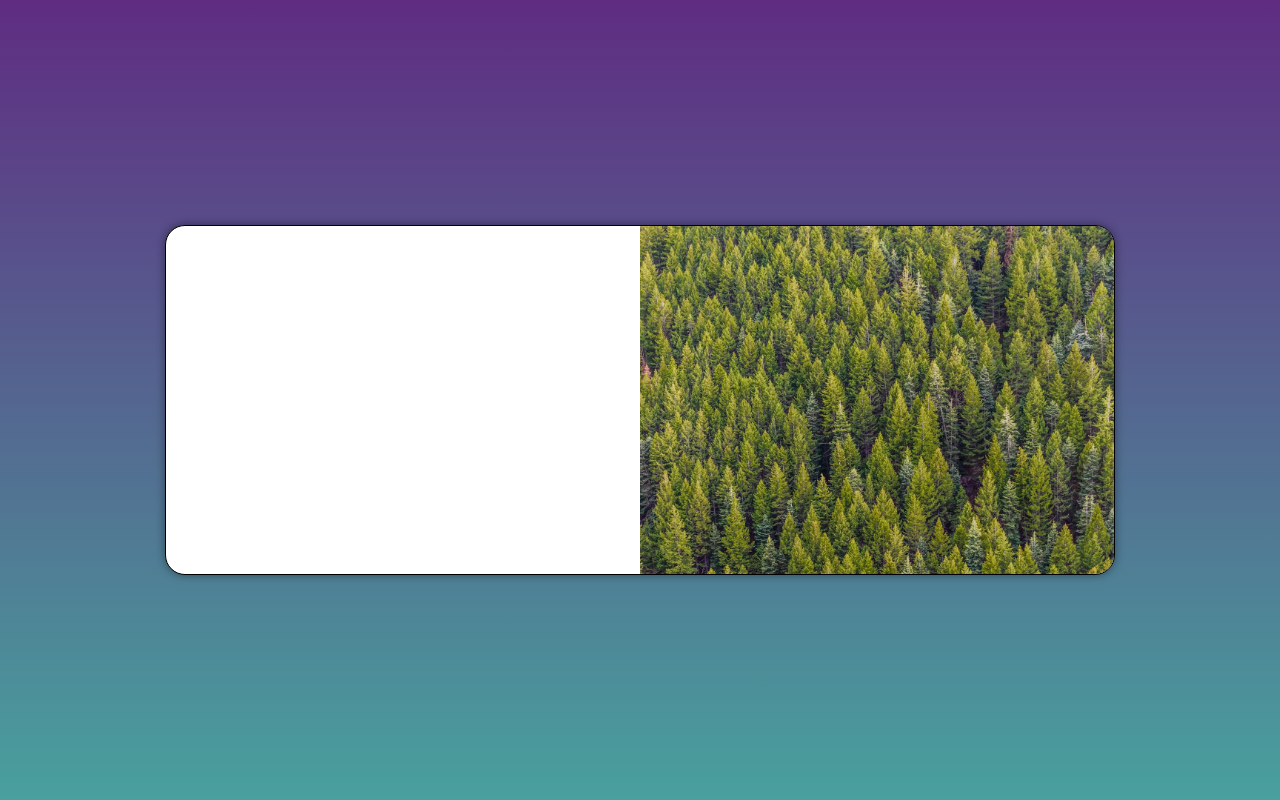
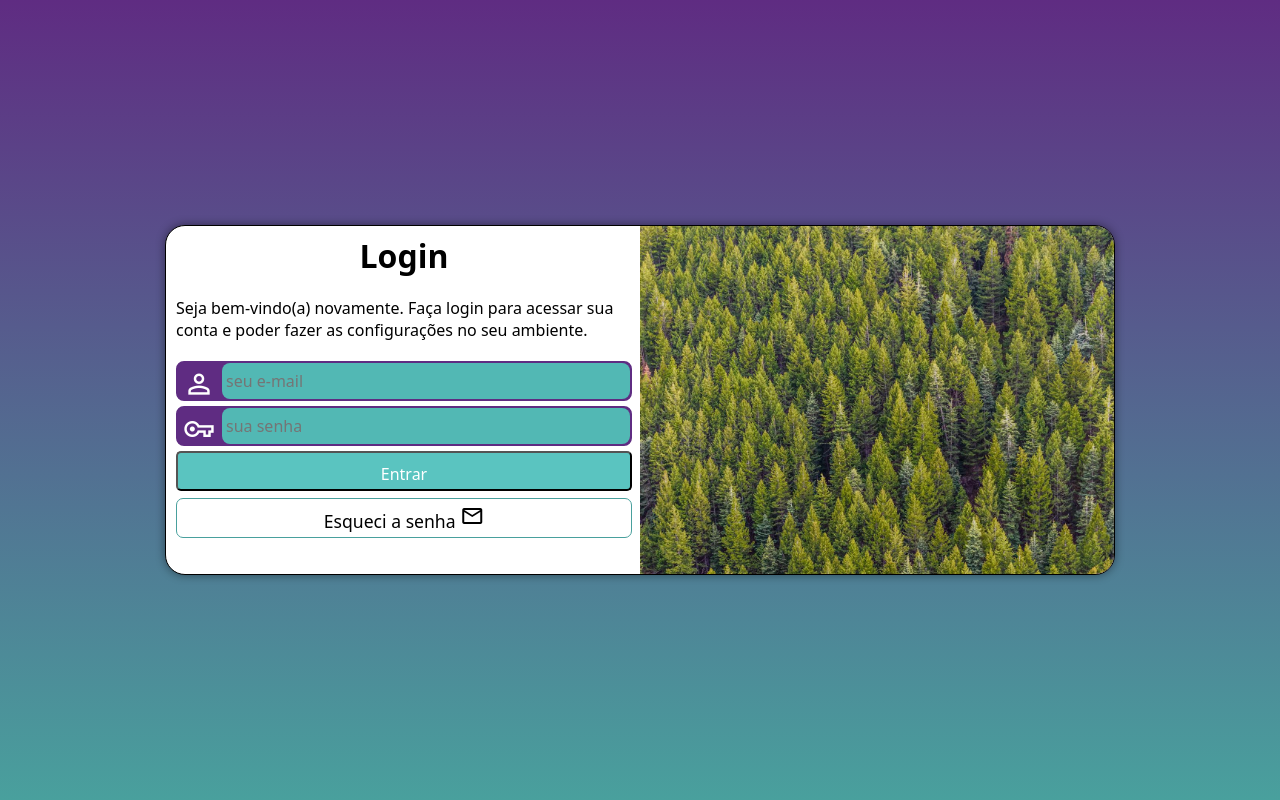
Before and after one commit to matheusjoseaparecido/projeto-login, a plain HTML site: page index.html in a window 1280 px wide. Drawn offline with nearby package versions, Linux system fonts and the light colour scheme.

Commit message:
correção da versão de grandes telas

```diff
--- a/Estilo/media-query.css
+++ b/Estilo/media-query.css
@@ -42,6 +42,9 @@
 
     section#login > div#formulário {
         float: left;
+        position: relative;
+        top: -350px;
+        width: calc(950px - 50%);
     }
 
     div > h1 {
```
